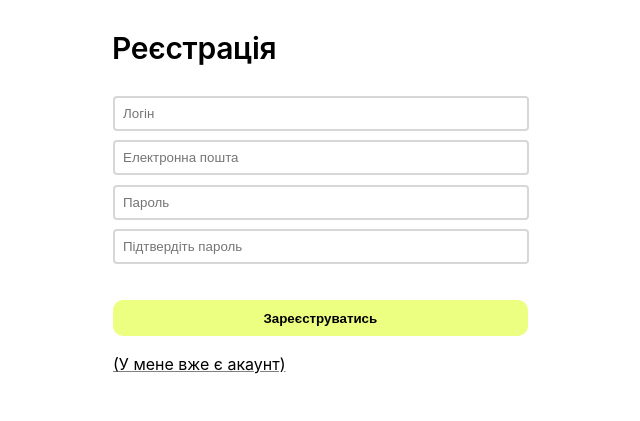
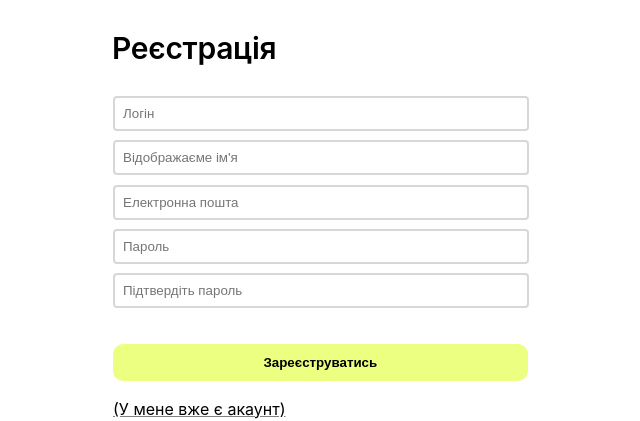
Before and after one commit to hromadianka/tutory, a Django app: page /signup in a window 1280 px wide. Shown: the part 142-563 px from the top of the page, without its empty margins (55-695 px from the left). Run offline with Django 4.2, Linux system fonts and the light colour scheme.

Commit message:
Update signup.html

```diff
--- a/app/templates/signup.html
+++ b/app/templates/signup.html
@@ -16,6 +16,6 @@
             }
         }
         h5 {margin-top: 2em}
-    </style>{% for message in messages %}<h5>{{message}}</h5>{% endfor %}</div><h1>Реєстрація</h1><form action="" method="post">{% csrf_token %}<input style="margin-bottom: 0.7em" type="text" name="username" placeholder="Логін" /><input style="margin-bottom: 0.7em" type="email" name="email" placeholder="Електронна пошта" /><input style="margin-bottom: 0.7em" type="password" name="password" placeholder="Пароль" /><input style="margin-bottom: 0.7em" type="password" name="password2" placeholder="Підтвердіть пароль" /><button type="submit">Зареєструватись</button></form><p><a href="/signin" style="text-decoration: underline; text-decoration-color: #808080">(У мене вже є акаунт)</a></p>
+    </style>{% for message in messages %}<h5>{{message}}</h5>{% endfor %}</div><h1>Реєстрація</h1><form action="" method="post">{% csrf_token %}<input style="margin-bottom: 0.7em" type="text" name="username" placeholder="Логін" /><input style="margin-bottom: 0.7em" type="email" name="name" placeholder="Відображаєме ім'я" /><input style="margin-bottom: 0.7em" type="email" name="email" placeholder="Електронна пошта" /><input style="margin-bottom: 0.7em" type="password" name="password" placeholder="Пароль" /><input style="margin-bottom: 0.7em" type="password" name="password2" placeholder="Підтвердіть пароль" /><button type="submit">Зареєструватись</button></form><p><a href="/signin" style="text-decoration: underline; text-decoration-color: #808080">(У мене вже є акаунт)</a></p>
 </body>
 </html>
```
